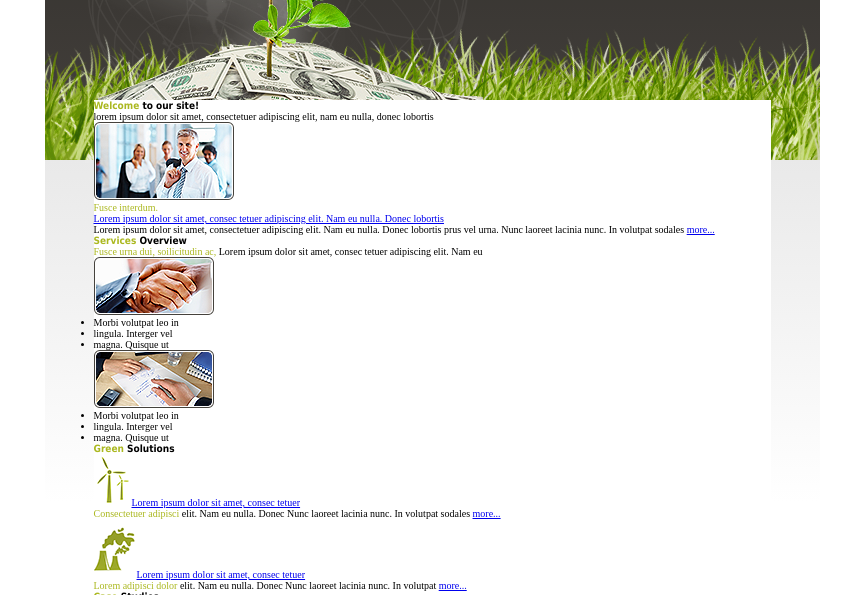
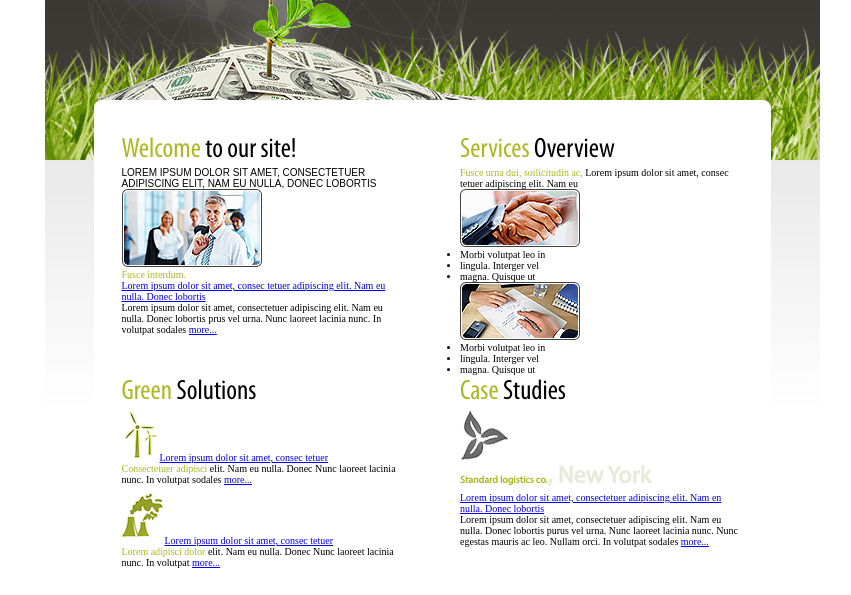
Before and after one commit to Bachu90/EcoBusiness, a plain HTML site: page projekt/index.html in a window 1280 px wide. Shown: the part 334-929 px from the top of the page, without its empty margins (208-1059 px from the left). Drawn offline with Linux system fonts and the light colour scheme; a web font is replaced by a local one.

Commit message:
19.08.18

```diff
--- a/projekt/css/style.css
+++ b/projekt/css/style.css
@@ -21,6 +21,11 @@
 @font-face {
     font-family: MyriadProLight;
     src: url("../fonts/MyriadPro-Light.otf");
+}
+
+@font-face {
+    font-family: MyriadProCondensed;
+    src: url("../fonts/MyriadPro-Cond.otf");
 }
 
 * {
@@ -230,8 +235,32 @@ section {
     top: -60px;
     margin-left: 49px;
     margin-right: 49px;
+    border-radius: 8px;
+    display: grid;
+    grid-template-columns: 1fr 1fr;
+    padding-top: 33px;
+    padding-bottom: 30px;
+}
+
+.main-content article {
+    padding-left: 28px;
+    padding-right: 28px;
+}
+
+.main-content article h3,
+.main-content article h3 span {
+    font-family: MyriadProCondensed;
+    font-size: 2.8rem;
+    font-weight: 300;
+}
+
+#welcome p.welcome-first {
+    text-transform: uppercase;
+    font-family: Arial;
+    font-size: 1rem;
 }
 
 footer {
     background-color: #e9e9e9;
+    margin-top: -60px;
 }
--- a/projekt/index.html
+++ b/projekt/index.html
@@ -45,7 +45,7 @@
             <div class="main-content">
                 <article id="welcome">
                     <h3><span class="green">Welcome</span> to our site!</h3>
-                    <p>lorem ipsum dolor sit amet, consectetuer adipiscing elit, nam eu nulla, donec lobortis</p>
+                    <p class="welcome-first">lorem ipsum dolor sit amet, consectetuer adipiscing elit, nam eu nulla, donec lobortis</p>
                     <div>
                         <img src="img/img1.png" alt="">
                         <p><span class="green bold">Fusce interdum.</span><br /><a href="#">Lorem ipsum dolor sit amet, consec tetuer adipiscing elit. Nam eu nulla. Donec lobortis</a></p>
```
